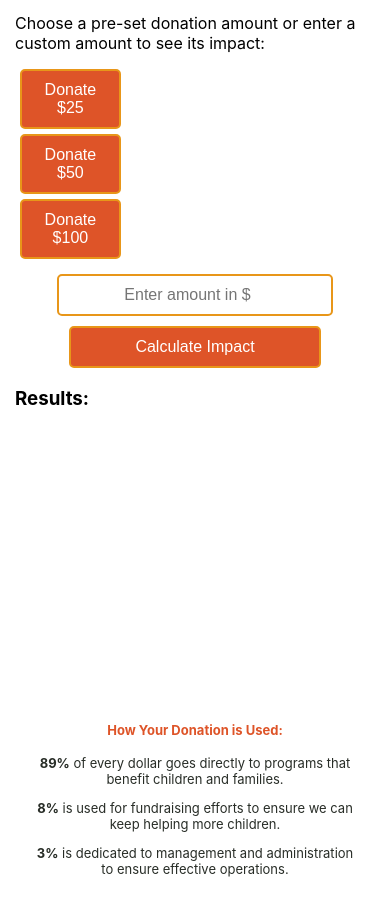
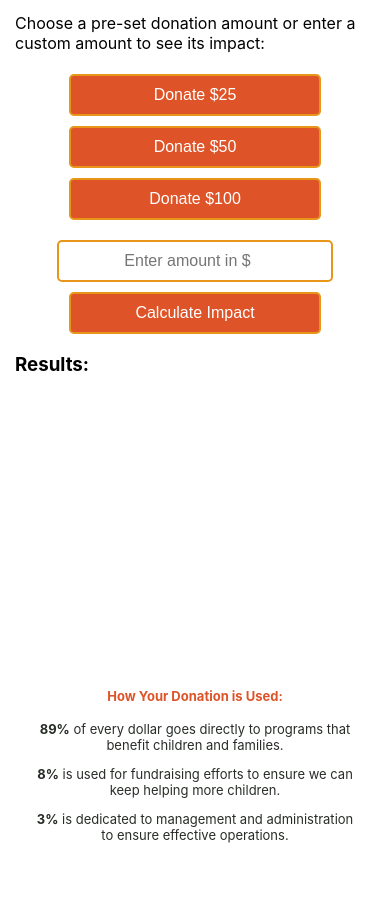
Before and after one commit to AMIRACLEORG/impact-calculator, a plain HTML site: page index.html in a window 390 px wide. Shown: the part 54-970 px from the top of the page. After the commit the page ends 940 px from the top, so only its background shows below. Drawn offline with nearby package versions, Linux system fonts and the light colour scheme.

Commit message:
Update index.html

```diff
--- a/index.html
+++ b/index.html
@@ -64,8 +64,9 @@
             text-align: center;
         }
         .preset-buttons button {
-            width: 28%;
+            width: 30%; /* Ensure buttons fit side by side */
             margin: 5px;
+            display: inline-block; /* Align buttons horizontally */
         }
         .explanation {
             margin-top: 20px;
@@ -92,6 +93,10 @@
                 height: 220px;
                 width: 220px;
             }
+            .preset-buttons button {
+                width: 45%; /* Adjust button width for tablets */
+                margin: 5px auto;
+            }
         }
 
         /* Responsive Design for Mobile */
@@ -108,6 +113,10 @@
             canvas {
                 height: 200px;
                 width: 200px;
+            }
+            .preset-buttons button {
+                width: 100%; /* Full width for buttons on mobile */
+                margin: 5px 0;
             }
         }
     </style>
```
